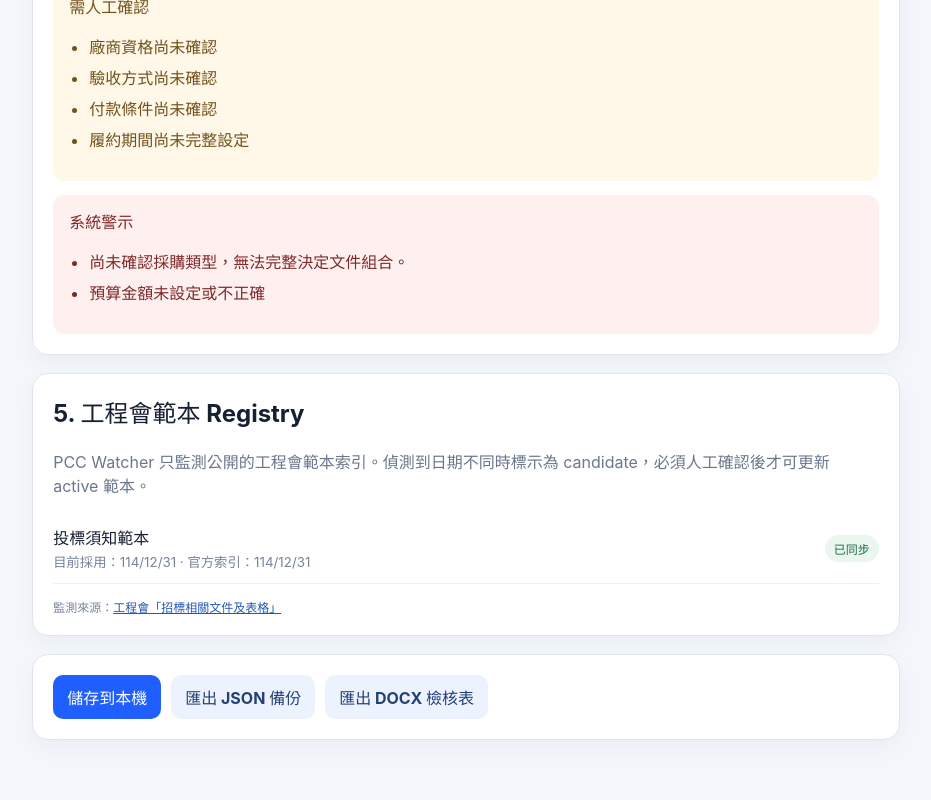
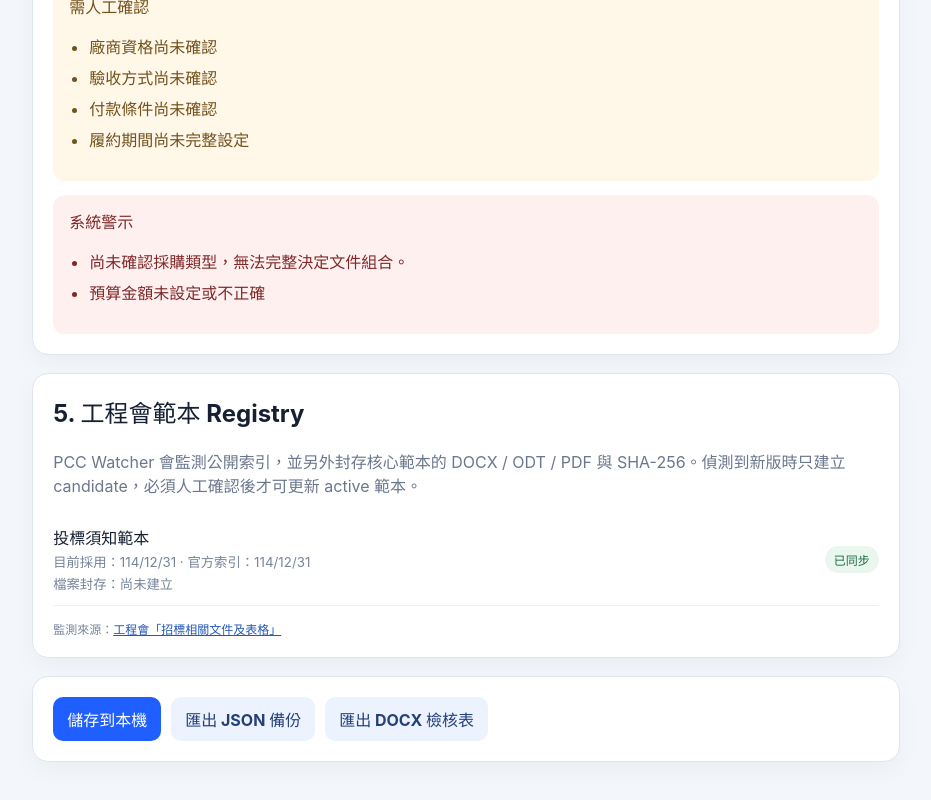
Before and after one commit to Harry5450/gov-procurement-assistant, a React (Vite) app: page / in a window 1280 px wide. Shown: the part 1952-2752 px from the top of the page, without its empty margins (329-1260 px from the left). Built offline with nearby package versions, Linux system fonts and the light colour scheme.

Commit message:
feat: show archived PCC file versions in UI

```diff
--- a/src/App.tsx
+++ b/src/App.tsx
@@ -3,7 +3,7 @@ import { deleteCase, listCases, upsertCase } from './db';
 import { exportCaseDocx, exportCaseJson } from './export';
 import { completenessScore, evaluateCase } from './rules';
 import { buildSanitizedAIContext } from './privacy';
-import { formatRocDate, getTemplateObservation, getTemplateSyncStatus, pccTemplateIndex } from './pcc';
+import { formatRocDate, getTemplateArchive, getTemplateObservation, getTemplateSyncStatus, pccTemplateIndex } from './pcc';
 import { templateRegistry } from './templates';
 import type { ProcurementCase, ProcurementCategory, SecurityLevel } from './types';
 
@@ -184,16 +184,18 @@ export default function App() {
 
           <div className="card">
             <h2>5. 工程會範本 Registry</h2>
-            <p className="muted">PCC Watcher 只監測公開的工程會範本索引。偵測到日期不同時標示為 candidate，必須人工確認後才可更新 active 範本。</p>
+            <p className="muted">PCC Watcher 會監測公開索引，並另外封存核心範本的 DOCX / ODT / PDF 與 SHA-256。偵測到新版時只建立 candidate，必須人工確認後才可更新 active 範本。</p>
             <div className="template-list">
               {applicableTemplates.map((item) => {
                 const observed = getTemplateObservation(item);
+                const archive = getTemplateArchive(item);
                 const syncStatus = getTemplateSyncStatus(item);
                 return (
                   <div className="template-row" key={item.id}>
                     <span>
                       <strong>{item.name}</strong>
                       <small>目前採用：{item.officialDate}{observed ? ` · 官方索引：${formatRocDate(observed.officialDate)}` : ''}</small>
+                      <small>{archive ? `檔案封存：${formatRocDate(archive.latestObservedVersion)} · ${archive.versions[0]?.files.length ?? 0} 種格式` : '檔案封存：尚未建立'}</small>
                     </span>
                     <span className={`tag ${syncStatus}`}>{syncLabels[syncStatus]}</span>
                   </div>
```
